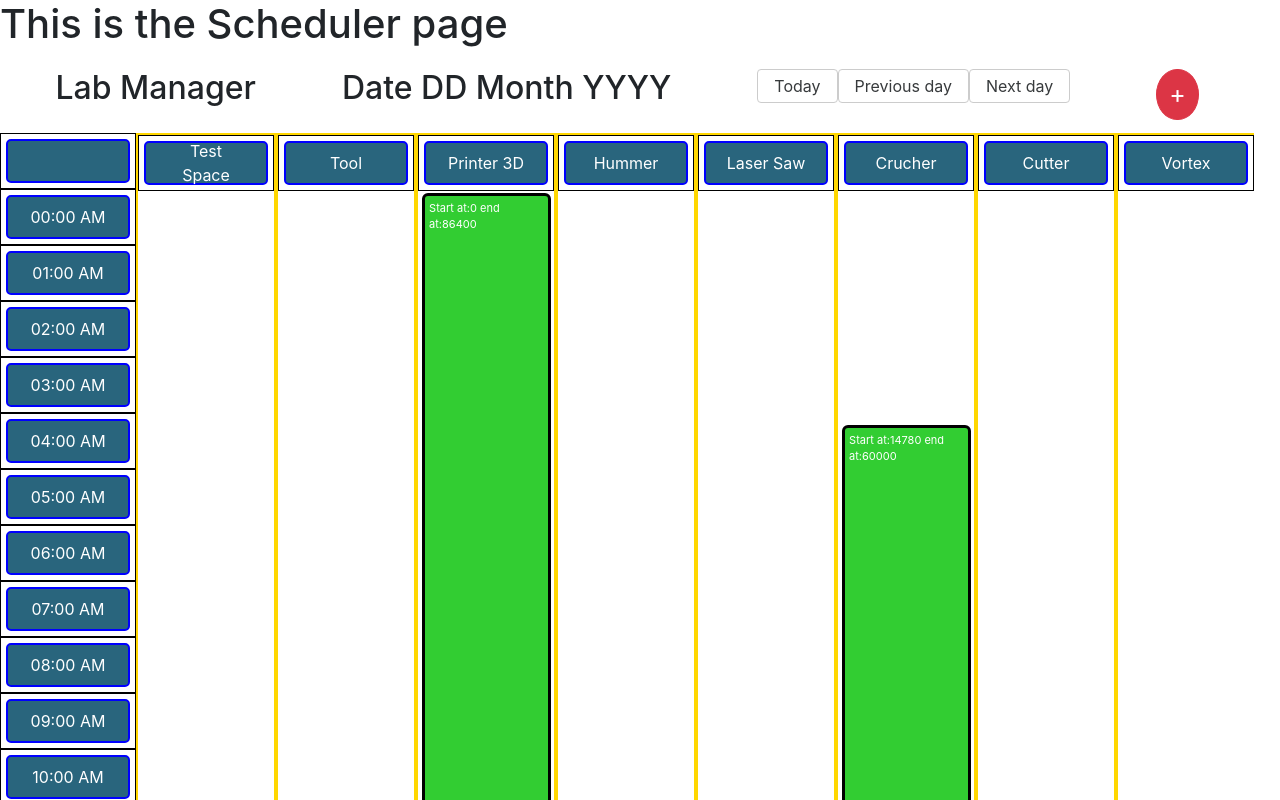
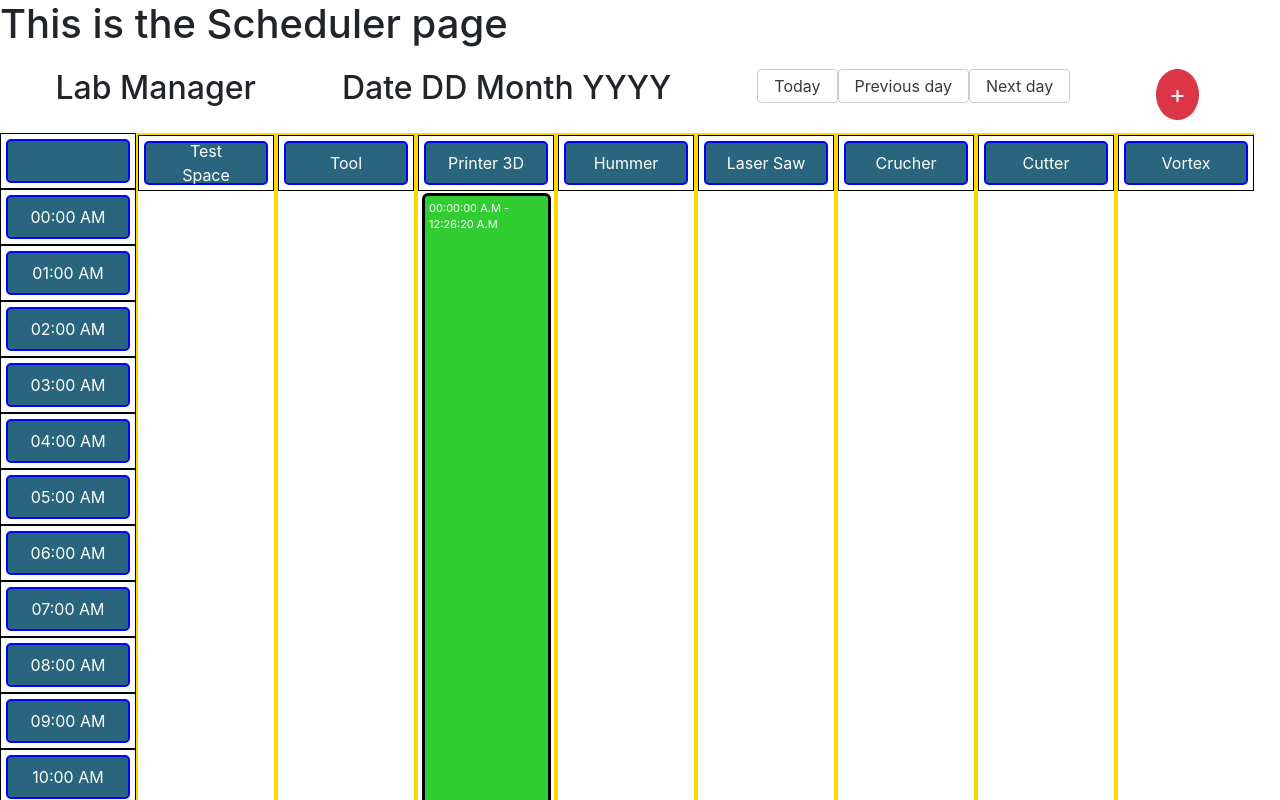
Before and after one commit to anasbenyaiche/React-Scheduler, a React (Create React App) app: page / in a window 1280 px wide. Shown: the top 800 px of the page. Built offline with nearby package versions, Linux system fonts and the light colour scheme.

Commit message:
time formatting for the timeSlots

```diff
--- a/src/ExampleControlSlot.js
+++ /dev/null
@@ -1,3 +0,0 @@
-import createSlot from 'react-tackle-box/Slot'
-
-export default createSlot()
--- a/src/NewScheduler/SchedulerEventContainer/SchedulerEventContainer.js
+++ b/src/NewScheduler/SchedulerEventContainer/SchedulerEventContainer.js
@@ -1,14 +1,24 @@
 import React from "react";
 import SchedulerEventUnit from "../SchedulerEventUnit/SchedulerEventUnit";
+import PropTypes from "prop-types";
+import { convertTimeSlotFormat } from "../../helpers/convertTimeSlot";
 
 const SchedulerEventContainer = ({ bookingEvents }) => {
   return (
     <React.Fragment>
       {bookingEvents.map((bookingEvent) => (
-        <SchedulerEventUnit>{bookingEvent}</SchedulerEventUnit>
+        <SchedulerEventUnit start={bookingEvent.start} end={bookingEvent.end}>
+          {`${convertTimeSlotFormat(
+            bookingEvent.start
+          )} - ${convertTimeSlotFormat(bookingEvent.end)}`}
+        </SchedulerEventUnit>
       ))}
     </React.Fragment>
   );
 };
 
+SchedulerEventContainer.protoTypes = {
+  bookingEvents: PropTypes.array,
+};
+
 export default SchedulerEventContainer;
--- a/src/NewScheduler/SchedulerEventUnit/SchedulerEventUnit.js
+++ b/src/NewScheduler/SchedulerEventUnit/SchedulerEventUnit.js
@@ -1,5 +1,6 @@
 import React from "react";
 import styled from "styled-components";
+import propTypes from 'prop-types'
 
 const SchedulerElementStyled = styled.div`
   font-size: 11px;
@@ -39,6 +40,12 @@ const SchedulerEventUnit = ({ start, end, children }) => {
       </SchedulerElementStyled>
     </div>
   );
-};
+}
+
+SchedulerEventUnit.propTypes={
+  start: propTypes.string,
+  end: propTypes.string,
+
+}
 
 export default SchedulerEventUnit;
--- a/src/NewScheduler/SchedulerTimeContainer/SchedulerTimerContainer.js
+++ b/src/NewScheduler/SchedulerTimeContainer/SchedulerTimerContainer.js
@@ -1,22 +1,44 @@
 import React, { useState } from "react";
-import SchedulerEventUnit from "../SchedulerEventUnit/SchedulerEventUnit";
+import SchedulerEventContainer from "../SchedulerEventContainer/SchedulerEventContainer";
 import SchedulerUnit from "../SchedulerUnit/SchedulerUnit";
 import "./SchedulerTimeContainer.scss";
 const resourceMap = [
   {
     resourceId: 1,
     resourceTitle: "Test Space",
-
   },
-  { resourceId: 2, resourceTitle: "Tool" , resourceEvent: "hello from the event",start:"44780",end:"50000"},
-  { resourceId: 3, resourceTitle: "Printer 3D",resourceEvent: "hello from the event" ,start:"0",end:"86400"},
-  { resourceId: 4, resourceTitle: "Hummer",start:"14780",end:"60000"},
+  {
+    resourceId: 2,
+    resourceTitle: "Tool",
+    resourceEvent: "hello from the event",
+    bookings: [{ bookingId: Math.random(), start: "44780", end: "50000" }],
+  },
+  {
+    resourceId: 3,
+    resourceTitle: "Printer 3D",
+    resourceEvent: "hello from the event",
+    bookings: [
+      { start: "0", end: "44780" },
+      { start: "50000", end: "86340" },
+    ],
+  },
+  { resourceId: 4, resourceTitle: "Hummer" },
   { resourceId: 5, resourceTitle: "Laser Saw" },
-  { resourceId: 6, resourceTitle: "Crucher", resourceEvent: "hello from the event",start:"14780",end:"60000"},
+  {
+    resourceId: 6,
+    resourceTitle: "Crucher",
+    resourceEvent: "hello from the event",
+    bookings: [{ start: "44780", end: "50000" }],
+  },
   { resourceId: 7, resourceTitle: "Cutter" },
-  { resourceId: 8, resourceTitle: "Vortex",  },
+  { resourceId: 8, resourceTitle: "Vortex" },
   { resourceId: 4, resourceTitle: "Hummer" },
-  { resourceId: 5, resourceTitle: "Laser Saw",resourceEvent: "hello from the event",start:"40000",end:"60000" },
+  {
+    resourceId: 5,
+    resourceTitle: "Laser Saw",
+    resourceEvent: "hello from the event",
+    bookings: [{ start: "44780", end: "50000" }],
+  },
   { resourceId: 6, resourceTitle: "Crucher" },
   { resourceId: 7, resourceTitle: "Cutter" },
   { resourceId: 8, resourceTitle: "Vortex" },
@@ -54,9 +76,7 @@ const SchedulerTimeContainer = () => {
   // eslint-disable-next-line
   const [event, setEvent] = useState([]);
   return (
-    <div
-      style={{ border: "", display: "flex", overflowY: "auto" }}
-    >
+    <div style={{ border: "", display: "flex", overflowY: "auto" }}>
       <div className="calendar-time-container">
         <SchedulerUnit />
         {time.map((timeInHour) => (
@@ -66,10 +86,9 @@ const SchedulerTimeContainer = () => {
       {resourceMap.map((resource) => (
         <div className="calendar-tool-event-container">
           <SchedulerUnit isSelectable>{resource.resourceTitle}</SchedulerUnit>
-          { resource.resourceEvent &&
-            <SchedulerEventUnit start={resource.start} end={resource.end}>Start at:{resource.start} end at:{resource.end}</SchedulerEventUnit>
-
-          }
+          {resource.resourceEvent && (
+            <SchedulerEventContainer bookingEvents={resource.bookings} />
+          )}
         </div>
       ))}
     </div>
--- a/src/NewScheduler/SchedulerUnit/SchedulerUnit.js
+++ b/src/NewScheduler/SchedulerUnit/SchedulerUnit.js
@@ -1,9 +1,9 @@
 import React from "react";
 import "./SchedulerUnit.scss";
 
-const SchedulerUnit = ({ children, onClickUnit, isSelectable, isAnEvent }) => {
+const SchedulerUnit = ({ children, onClickUnit, isSelectable, isAnEvent,unitKey }) => {
   return (
-    <div
+    <div key={unitKey}
       className="scheduler-single-unit-container"
       style={{ border: "1px solid black", padding: "5px" }}
     >
--- /dev/null
+++ b/src/helpers/convertTimeSlot.js
@@ -0,0 +1,25 @@
+export const convertTimeSlotFormat = (timeValue) => {
+
+  let amOrPm = "A.M";
+  let toHours = Math.floor(timeValue / 3600);
+
+  let toMinutes = Math.floor((timeValue % 3600) / 60);
+
+  let toSeconds = Math.floor((timeValue % 3600) % 60);
+
+  if (toHours > 12) {
+    amOrPm = "P.M";
+    toHours -= 12;
+  }
+  if (toHours === 24) {
+    amOrPm = "A.M";
+    toHours = 0;
+  }
+  toHours = toHours < 10 ? `0${toHours}` : toHours;
+  toMinutes = toMinutes < 10 ? `0${toMinutes}` : toMinutes;
+  toSeconds = toSeconds < 10 ? `0${toSeconds}` : toSeconds;
+
+  const hoursMinutesSecondsFormat = `${toHours}:${toMinutes}:${toSeconds} ${amOrPm}`;
+
+  return hoursMinutesSecondsFormat;
+};
```
Also changed, not shown: src/helpers/TimeSlotToTime.js (added, +58 -0 lines), src/helpers/reverseTimeSlot.js (added).
